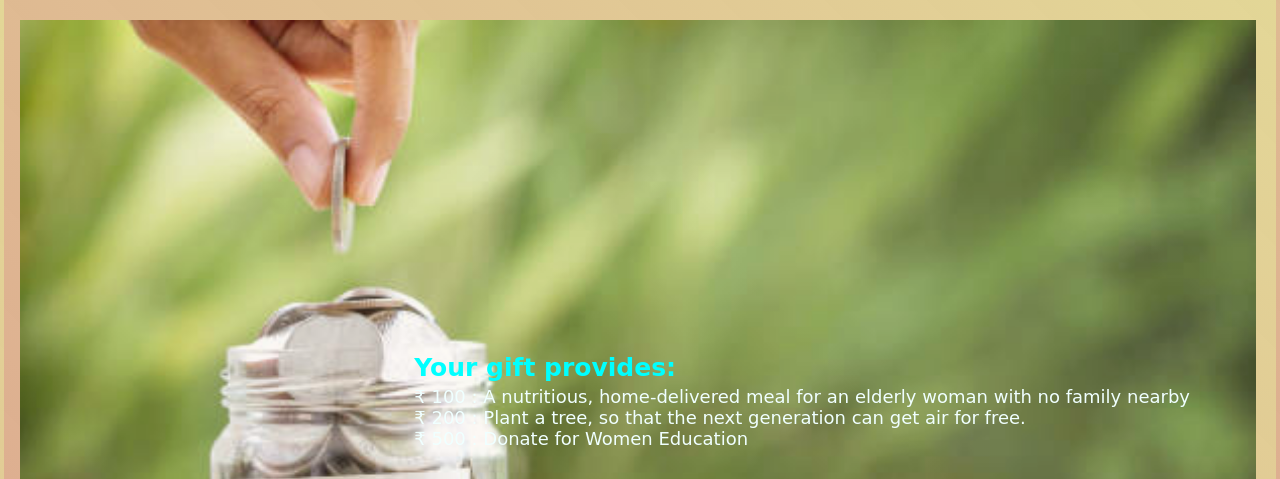
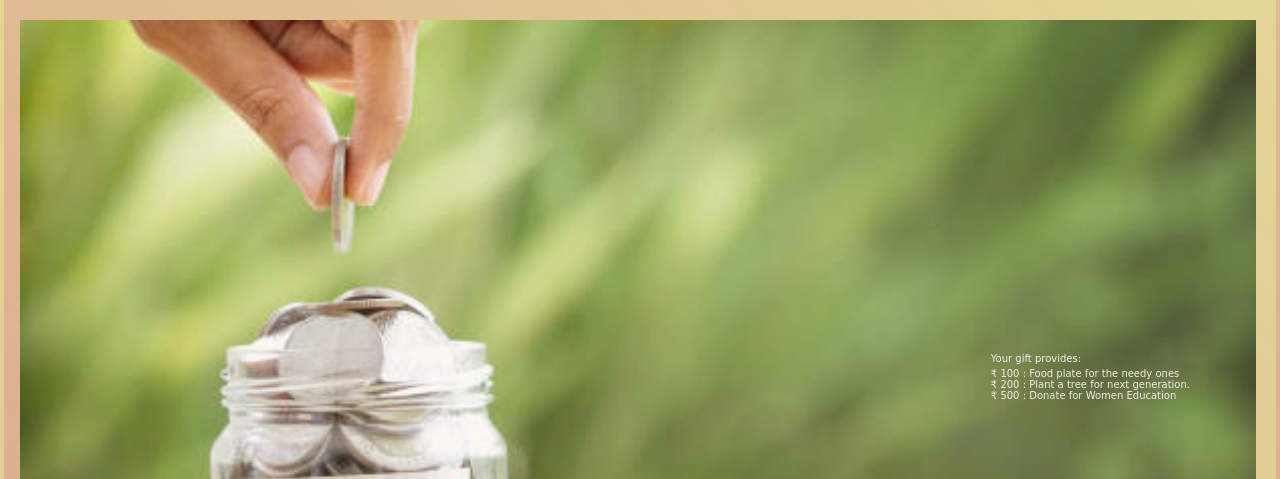
Before and after one commit to PSB21/Donation-Website, a plain HTML site: page index.html in a window 1280 px wide. Shown: the part 321-800 px from the top of the page. Drawn offline with Linux system fonts and the light colour scheme; a web font is replaced by a local one.

Commit message:
Update index.html

```diff
--- a/index.html
+++ b/index.html
@@ -28,11 +28,10 @@
             <div class="textOnImage">
                 <img src="Images/Donate2.jpg" alt="Snow" ;>
                 <div class="price">
-                    <span id="span">Your gift provides:</span>
-                    <p id="help">&#8377; 100 : A nutritious, home-delivered meal for an elderly woman with no family
-                        nearby
+                    <span class="span">Your gift provides:</span>
+                    <p class="help">&#8377; 100 : Food plate for the needy ones
                         <br>
-                        &#8377; 200 : Plant a tree, so that the next generation can get air for free.
+                        &#8377; 200 : Plant a tree for next generation.
                         <br>
                         &#8377; 500 : Donate for Women Education
                     </p>
```
